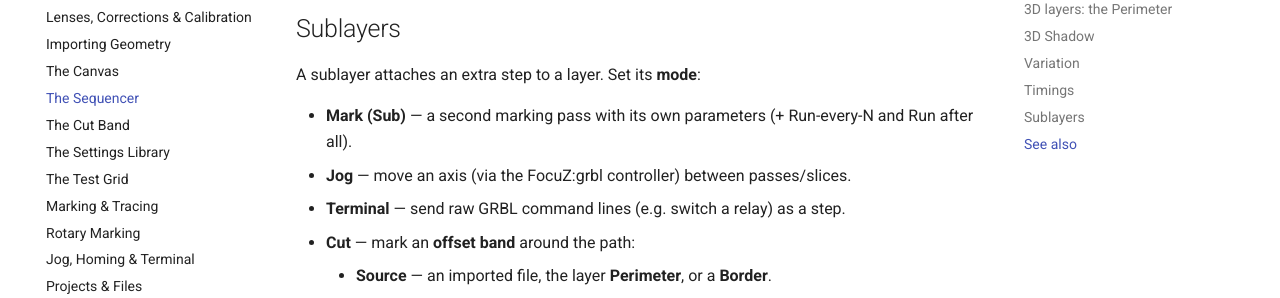
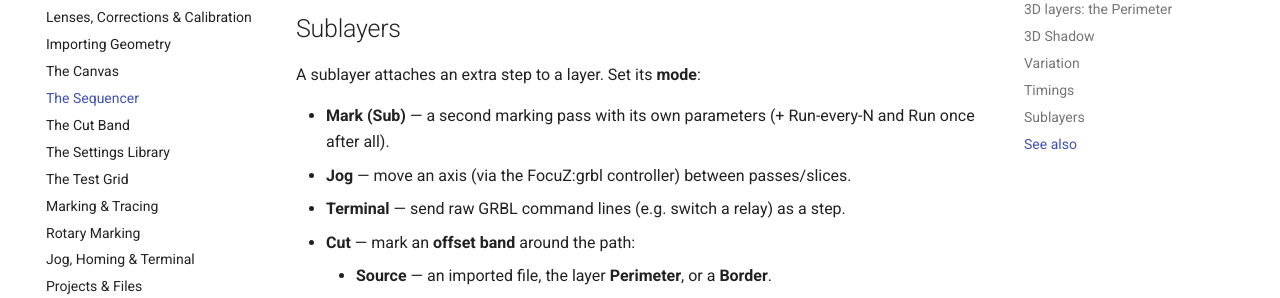
Before and after one commit to Lokahi-Shop/focuz-docs, an MkDocs documentation site: the page built from docs/sequencer.md, in a window 1280 px wide and 900 px high, scrolled down 4729 px. Shown: the part 297-595 px from the top of the window. Built offline with MkDocs 1.6.1 and Material for MkDocs 9.7.7, drawn with Linux system fonts in a browser that asks for light colours; some of the changed text lies outside the part shown.

Commit message:
Sequencer: label is Run once after all
Co-Authored-By: Claude Fable 5.1 <noreply@anthropic.com>

```diff
--- a/docs/sequencer.md
+++ b/docs/sequencer.md
@@ -26,7 +26,7 @@ Each node has an **Enable** checkbox — disable a node to skip it without delet
 - **Group repeat** runs a whole group multiple times.
 - **Run every N** on a sublayer fires it only on every Nth pass or 3D slice (e.g. a jog or accessory step
   every 10th slice rather than every one).
-- **Run after all** on a Mark or Cut sublayer fires it once more after its layer's final pass and that
+- **Run once after all** on a Mark or Cut sublayer fires it once more after its layer's final pass and that
   pass's sublayers — a finishing or cleaning pass. Set **Run every** to 0 to make it fire *only* at the
   end. Not offered on rotary actions.
 
@@ -172,7 +172,7 @@ layer/action. Defaults from your `markcfg7` import are a good starting point.
 
 A sublayer attaches an extra step to a layer. Set its **mode**:
 
-- **Mark (Sub)** — a second marking pass with its own parameters (+ Run-every-N and Run after all).
+- **Mark (Sub)** — a second marking pass with its own parameters (+ Run-every-N and Run once after all).
 - **Jog** — move an axis (via the FocuZ:grbl controller) between passes/slices.
 - **Terminal** — send raw GRBL command lines (e.g. switch a relay) as a step.
 - **Cut** — mark an **offset band** around the path:
```
